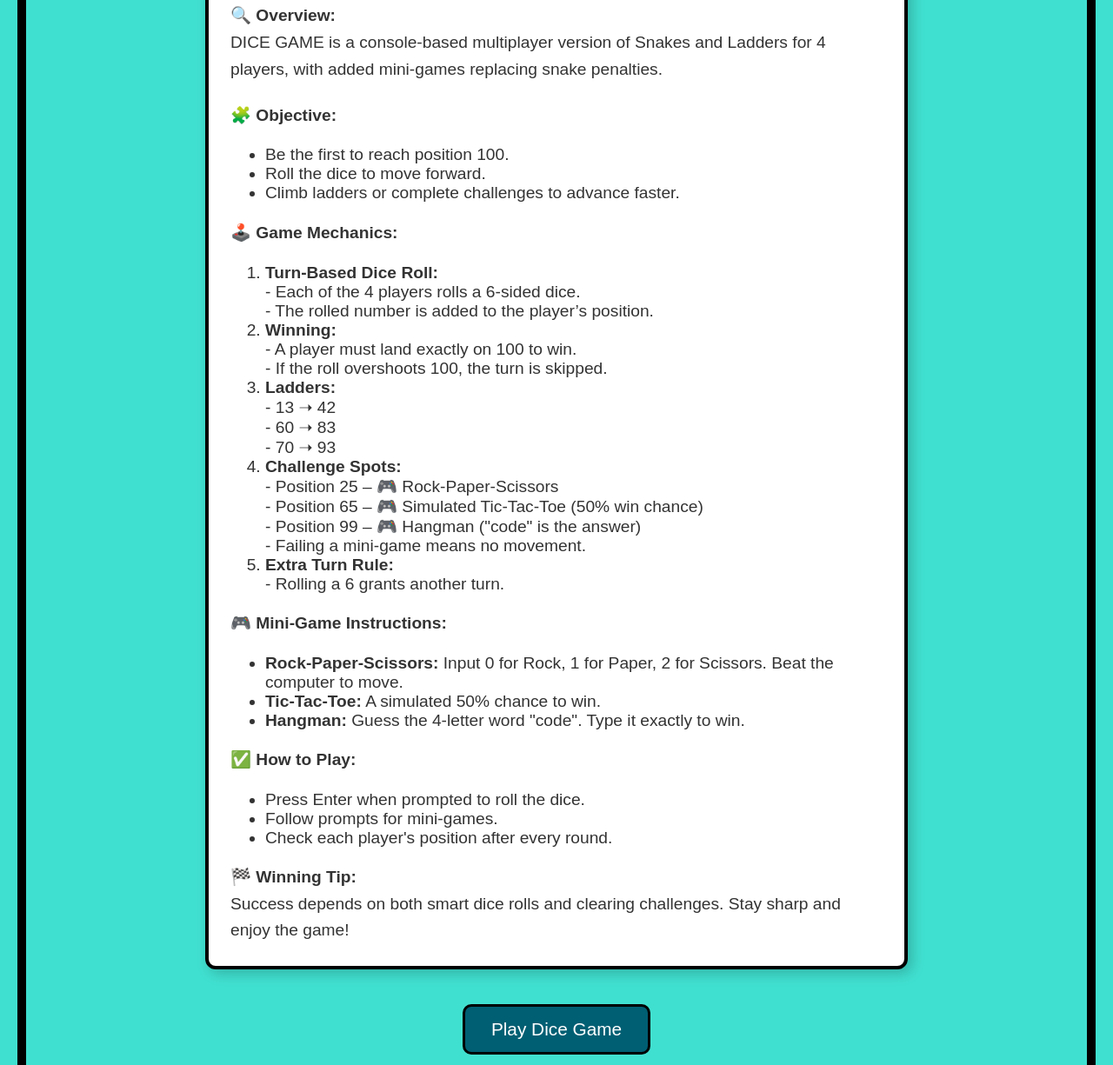
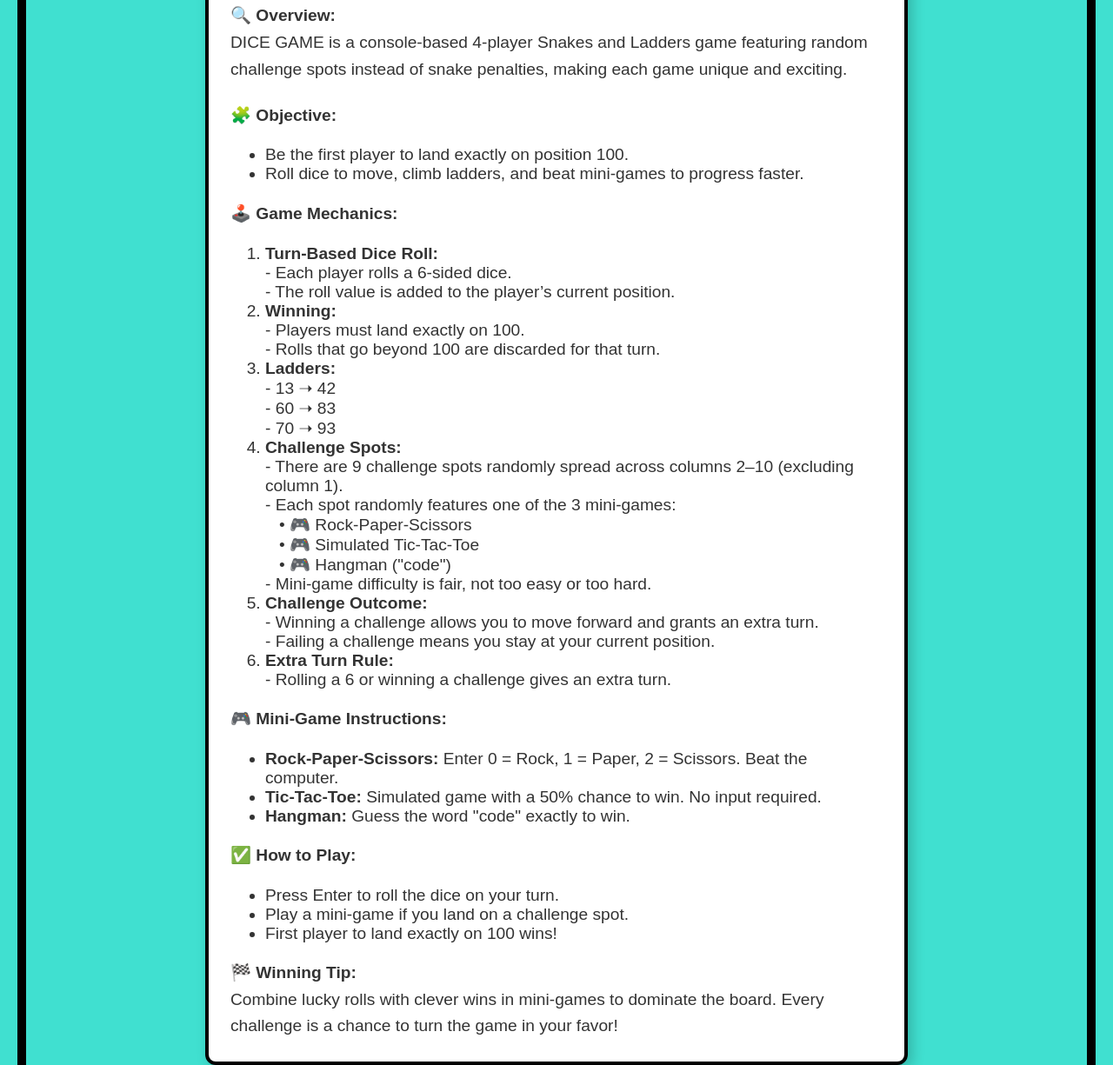
Before and after one commit to Aakarsh1806/DICE-GAME, a plain HTML site: page index.html in a window 1280 px wide. Shown: the part 427-1652 px from the top of the page at 87% size. Drawn offline with Linux system fonts and the light colour scheme; a web font is replaced by a local one.

Commit message:
index.html

```diff
--- a/index.html
+++ b/index.html
@@ -97,27 +97,25 @@
 
     <div class="instructions-box">
         <h3>🎲 DICE GAME — Game Description & Instructions</h3>
-        <p>
-            <strong>🔍 Overview:</strong><br>
-            DICE GAME is a console-based multiplayer version of Snakes and Ladders for 4 players, with added mini-games replacing snake penalties.
+        <p><strong>🔍 Overview:</strong><br>
+            DICE GAME is a console-based 4-player Snakes and Ladders game featuring random challenge spots instead of snake penalties, making each game unique and exciting.
         </p><br>
 
         <p><strong>🧩 Objective:</strong></p>
         <ul>
-            <li>Be the first to reach position 100.</li>
-            <li>Roll the dice to move forward.</li>
-            <li>Climb ladders or complete challenges to advance faster.</li>
+            <li>Be the first player to land exactly on position 100.</li>
+            <li>Roll dice to move, climb ladders, and beat mini-games to progress faster.</li>
         </ul>
 
         <p><strong>🕹️ Game Mechanics:</strong></p>
         <ol>
             <li><strong>Turn-Based Dice Roll:</strong><br>
-                - Each of the 4 players rolls a 6-sided dice.<br>
-                - The rolled number is added to the player’s position.
+                - Each player rolls a 6-sided dice.<br>
+                - The roll value is added to the player’s current position.
             </li>
             <li><strong>Winning:</strong><br>
-                - A player must land exactly on 100 to win.<br>
-                - If the roll overshoots 100, the turn is skipped.
+                - Players must land exactly on 100.<br>
+                - Rolls that go beyond 100 are discarded for that turn.
             </li>
             <li><strong>Ladders:</strong><br>
                 - 13 ➝ 42<br>
@@ -125,32 +123,38 @@
                 - 70 ➝ 93
             </li>
             <li><strong>Challenge Spots:</strong><br>
-                - Position 25 – 🎮 Rock-Paper-Scissors<br>
-                - Position 65 – 🎮 Simulated Tic-Tac-Toe (50% win chance)<br>
-                - Position 99 – 🎮 Hangman ("code" is the answer)<br>
-                - Failing a mini-game means no movement.
+                - There are 9 challenge spots randomly spread across columns 2–10 (excluding column 1).<br>
+                - Each spot randomly features one of the 3 mini-games:<br>
+                    &nbsp;&nbsp;&nbsp;• 🎮 Rock-Paper-Scissors<br>
+                    &nbsp;&nbsp;&nbsp;• 🎮 Simulated Tic-Tac-Toe<br>
+                    &nbsp;&nbsp;&nbsp;• 🎮 Hangman ("code")<br>
+                - Mini-game difficulty is fair, not too easy or too hard.
+            </li>
+            <li><strong>Challenge Outcome:</strong><br>
+                - Winning a challenge allows you to move forward and grants an extra turn.<br>
+                - Failing a challenge means you stay at your current position.
             </li>
             <li><strong>Extra Turn Rule:</strong><br>
-                - Rolling a 6 grants another turn.
+                - Rolling a 6 or winning a challenge gives an extra turn.
             </li>
         </ol>
 
         <p><strong>🎮 Mini-Game Instructions:</strong></p>
         <ul>
-            <li><strong>Rock-Paper-Scissors:</strong> Input 0 for Rock, 1 for Paper, 2 for Scissors. Beat the computer to move.</li>
-            <li><strong>Tic-Tac-Toe:</strong> A simulated 50% chance to win.</li>
-            <li><strong>Hangman:</strong> Guess the 4-letter word "code". Type it exactly to win.</li>
+            <li><strong>Rock-Paper-Scissors:</strong> Enter 0 = Rock, 1 = Paper, 2 = Scissors. Beat the computer.</li>
+            <li><strong>Tic-Tac-Toe:</strong> Simulated game with a 50% chance to win. No input required.</li>
+            <li><strong>Hangman:</strong> Guess the word "code" exactly to win.</li>
         </ul>
 
         <p><strong>✅ How to Play:</strong></p>
         <ul>
-            <li>Press Enter when prompted to roll the dice.</li>
-            <li>Follow prompts for mini-games.</li>
-            <li>Check each player's position after every round.</li>
+            <li>Press Enter to roll the dice on your turn.</li>
+            <li>Play a mini-game if you land on a challenge spot.</li>
+            <li>First player to land exactly on 100 wins!</li>
         </ul>
 
         <p><strong>🏁 Winning Tip:</strong><br>
-            Success depends on both smart dice rolls and clearing challenges. Stay sharp and enjoy the game!
+            Combine lucky rolls with clever wins in mini-games to dominate the board. Every challenge is a chance to turn the game in your favor!
         </p>
     </div>
 
```
